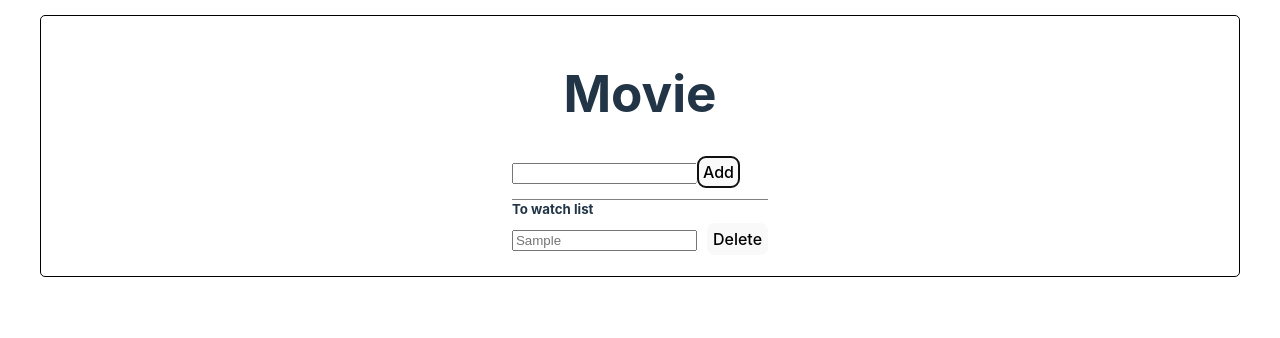
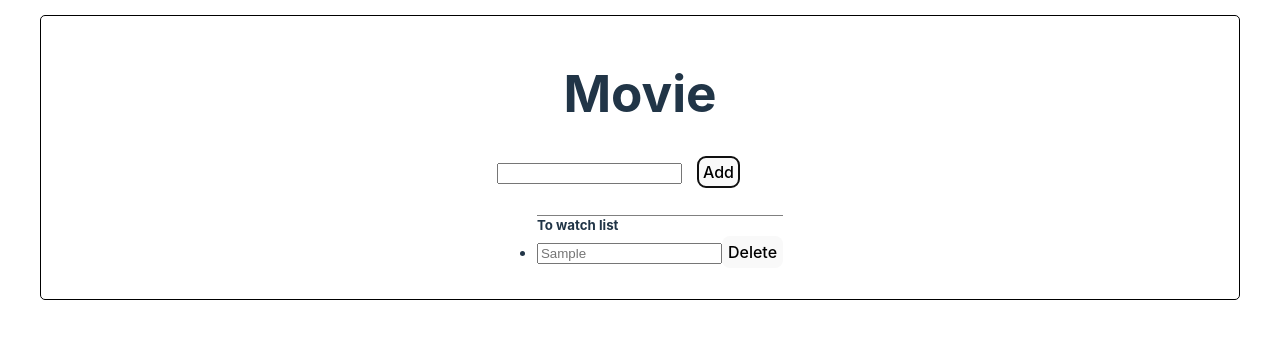
Before and after one commit to BeksultanDJ/HomeWork59, a React (Vite) app: page / in a window 1280 px wide. Both pictures are taken after typing "Sample" into the empty fields and a click on the button "Add". Shown: the top 338 px of the page. Built offline with nearby package versions, Linux system fonts and the light colour scheme.

Commit message:
отредактировал стили

```diff
--- a/src/App.css
+++ b/src/App.css
@@ -13,24 +13,20 @@ body {
   padding: 15px;
 }
 
-li {
-  list-style: none;
-}
-
-ul {
-  margin: 0;
-  padding: 0;
-  border-top: 1px solid gray;
-}
-
-input {
-  margin: 10px 10px 10px 0;
-}
-
 .inputName {
-  margin: 0 0 15px 0;
+  margin: 0 15px 15px 0;
 }
 
 h5 {
   margin: 0;
+  border-top: 1px solid gray;
 }
+
+.MovieItem {
+  display: flex;
+  margin: 5px 0 10px 0;
+}
+
+button {
+  margin: 0 0 0 auto;
+}
```
